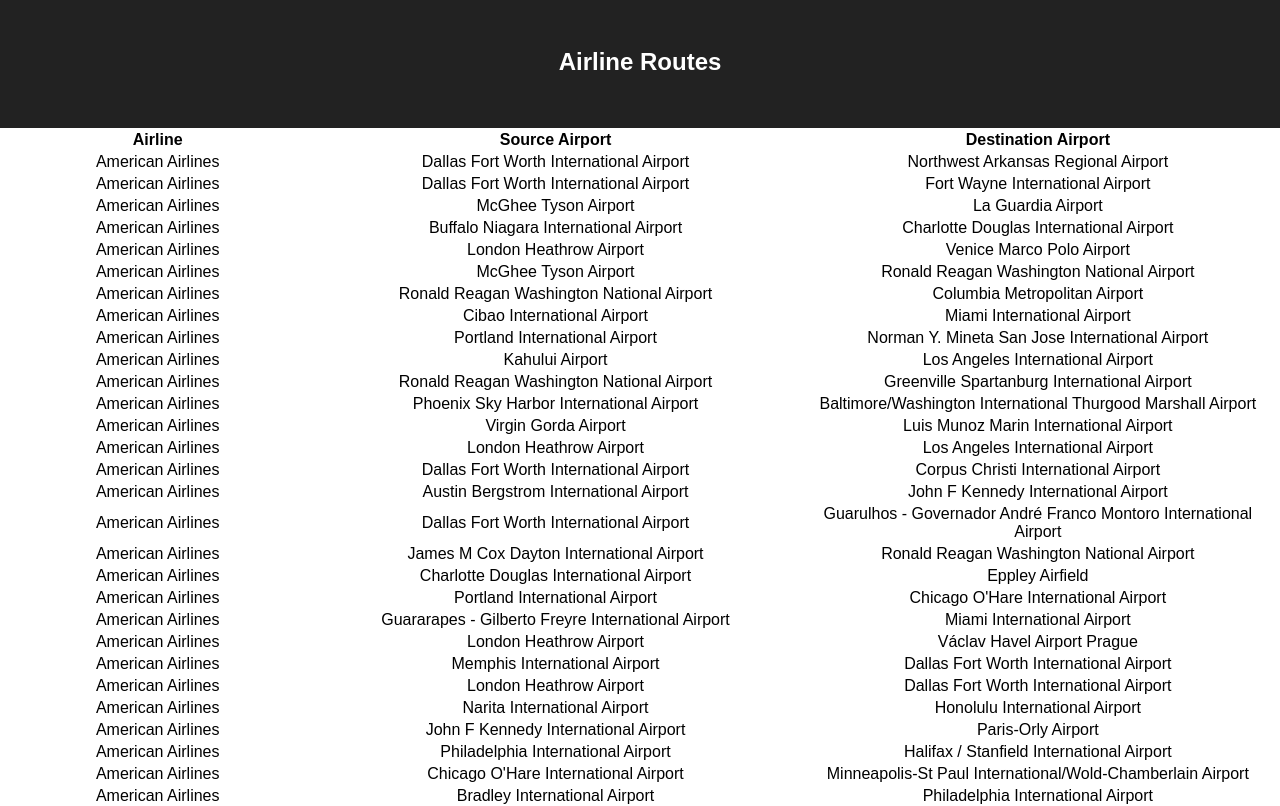
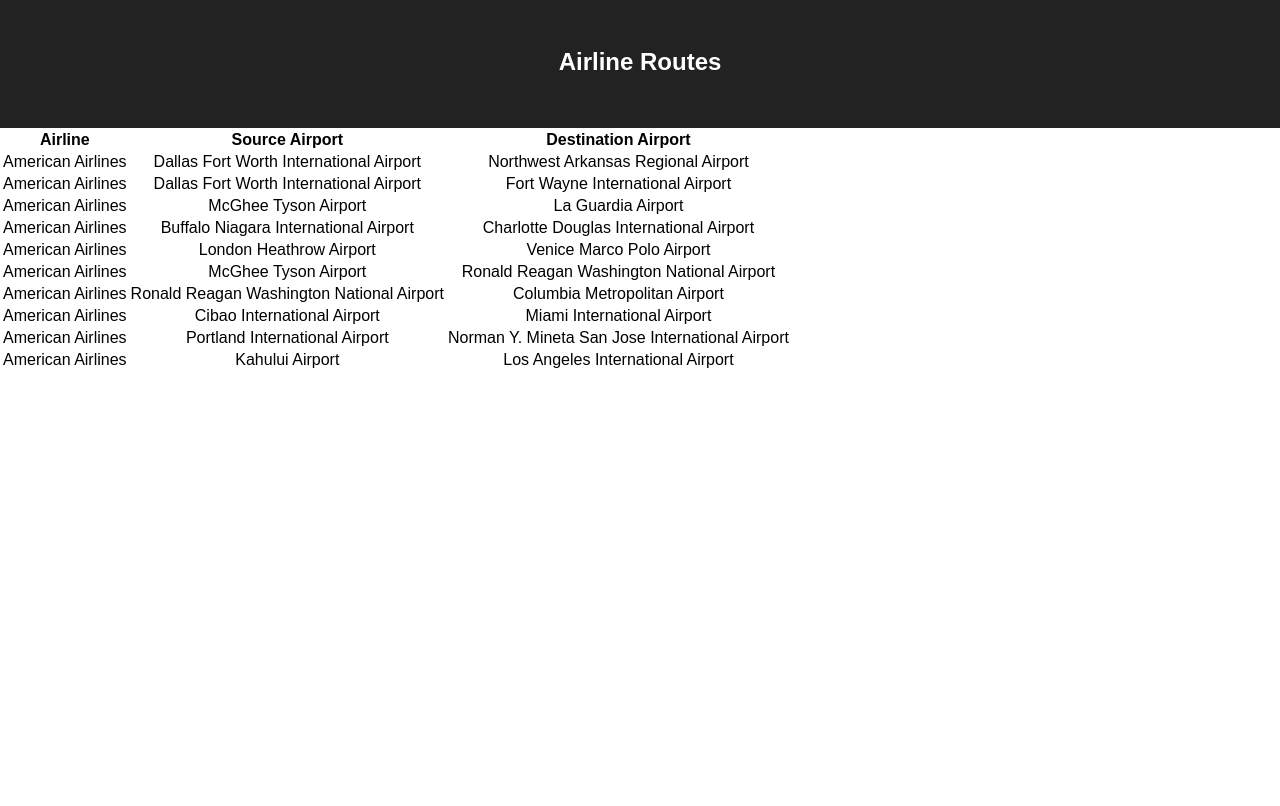
Before and after one commit to callieburuchara/airlines-react-app, a React (Create React App) app: page / in a window 1280 px wide. Shown: the top 806 px of the page. Built offline with nearby package versions, Linux system fonts and the light colour scheme.

Commit message:
Completed Step 4

```diff
--- a/src/App.js
+++ b/src/App.js
@@ -2,7 +2,21 @@
 import './App.css';
 import DATA from './data.js'
 import Table from './components/Table'
-console.log(DATA.routes[0])
+
+const columns = [
+  {name: 'Airline', property: 'airline'},
+  {name: 'Source Airport', property: 'src'},
+  {name: 'Destination Airport', property: 'dest'},
+]
+
+const formatValue = (property, value) => {
+  if (property === 'airline') {
+    return DATA.getAirlineById(value)
+  } else {
+    return DATA.getAirportByCode(value)
+  }
+}
+
 
 const App = () => (
   <div className="app">
@@ -10,7 +24,7 @@
     <h1 className="title">Airline Routes</h1>
   </header>
   <section>
-    <Table routes={DATA.routes}/>
+    <Table className="routes-table" columns={columns} rows={DATA.routes.slice(0, 10)} format={formatValue}/>
   </section>
 </div>
 )
--- a/src/components/Table.js
+++ b/src/components/Table.js
@@ -1,30 +1,30 @@
 import React from 'react'
-import DATA from '../data.js'
 
-const TableRow = ({ route }) => {
+const TableHeaderRow = ({ columns }) => {
   return (
     <tr>
-      <td>{DATA.getAirlineById(route.airline)}</td>
-      <td>{DATA.getAirportByCode(route.src)}</td>
-      <td>{DATA.getAirportByCode(route.dest)}</td>
+      {columns.map(header => <th>{header.name}</th>)}
     </tr>
   )
 }
 
-const Table = ({ routes }) => {
+const TableData = ({ rows, columns, format }) => {
+  return (rows.map(row => {
+    const dataCells = columns.map(column => {
+      const section = column.property
+      return <td>{format(section, row[section])}</td>
+    })
+    return <tr>{dataCells}</tr>
+  })
+ )
+}
+
+const Table = ({ columns, rows, format }) => {
   return (
     <table>
       <tbody>
-        <tr>
-          <th>Airline</th>
-          <th>Source Airport</th>
-          <th>Destination Airport</th>
-        </tr>
-
-        {routes.map(route =>
-          <TableRow route={route} />
-        )}
-
+        <TableHeaderRow columns={columns} />
+        <TableData columns={columns} rows={rows} format={format} />
       </tbody>
     </table>
   )
--- a/src/data.js
+++ b/src/data.js
@@ -1403,5 +1403,4 @@
   return airports.find(airport => airport.code === code).name
 }
 
-
 export default {routes, airlines, airports, getAirlineById, getAirportByCode};
```
